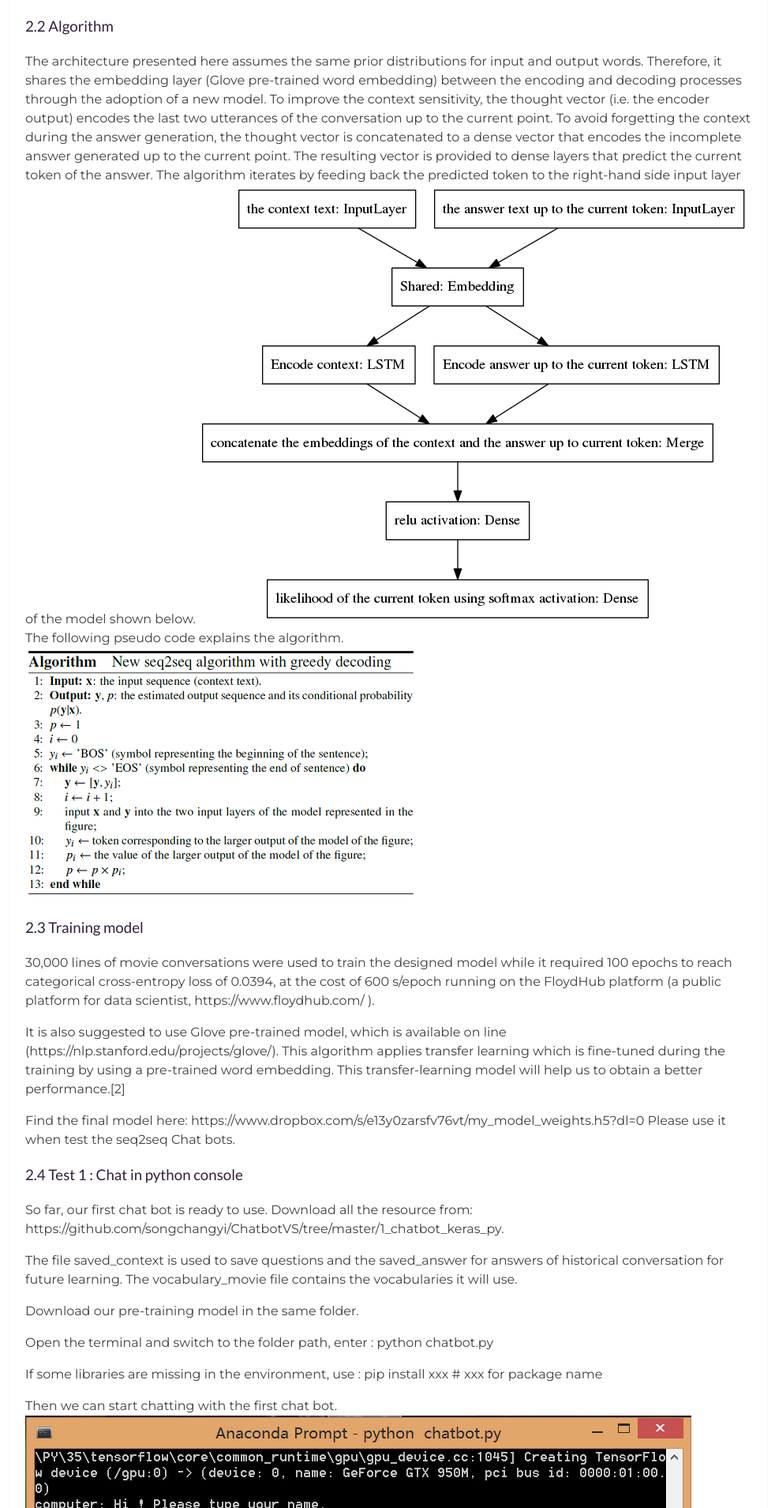
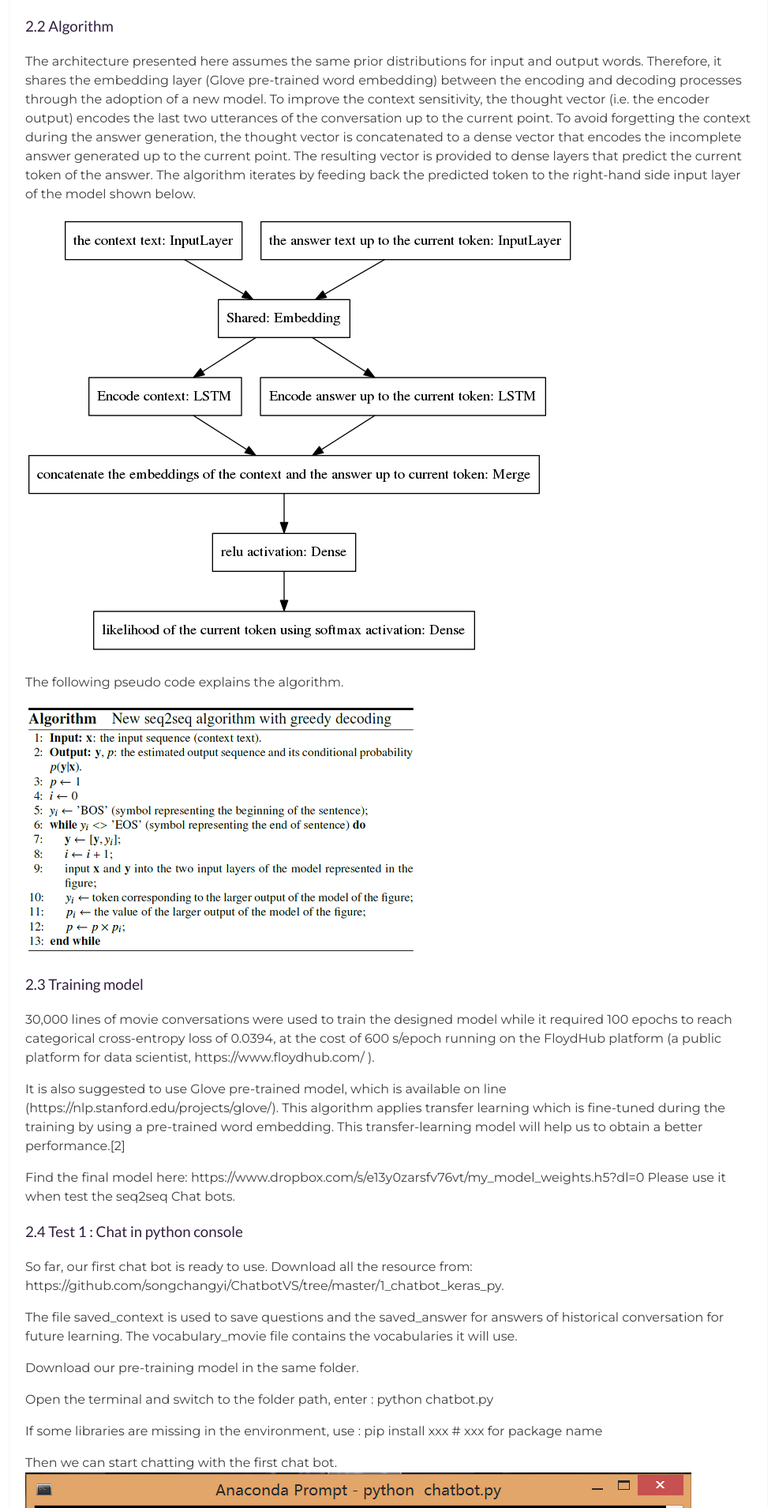
Before and after one commit to songchangyi/songchangyi.github.io, a Jekyll site: the page built from _posts/2017-11-20-ChatbotVS.md, in a window 1280 px wide. Shown: the part 1624-3533 px from the top of the page at 79% size, without its empty margins (148-1130 px from the left). Built offline with Jekyll 4.4.1, drawn with Linux system fonts in a browser that asks for light colours.

Commit message:
Update 2017-11-20-ChatbotVS.md

```diff
--- a/_posts/2017-11-20-ChatbotVS.md
+++ b/_posts/2017-11-20-ChatbotVS.md
@@ -32,8 +32,11 @@
 The architecture presented here assumes the same prior distributions for input and output words. Therefore, it shares the embedding layer (Glove pre-trained word embedding) between the encoding and decoding processes through the adoption of a new model.
 To improve the context sensitivity, the thought vector (i.e. the encoder output) encodes the last two utterances of the conversation up to the current point. To avoid forgetting the context during the answer generation, the thought vector is concatenated to a dense vector that encodes the incomplete answer generated up to the current point. The resulting vector is provided to dense layers that predict the current token of the answer.
 The algorithm iterates by feeding back the predicted token to the right-hand side input layer of the model shown below.
+
 <img src="{{ site.baseurl }}/assets/img/Algorithm.png">
+
 The following pseudo code explains the algorithm.
+
 <img src="{{ site.baseurl }}/assets/img/AlgorithmCode.png">
 
 ### 2.3 Training model
@@ -100,7 +103,9 @@
 Here the pre-trained model is unnecessary.
 
 As shown below, it is possible to make chat bot in very short lines of code.
+
 <img src="{{ site.baseurl }}/assets/img/chatterbot.png">
+
 The way to integrate web part and chat part is the same as 2.6.
 ## 4. Chat bot III (integrated with Google API)
 By using different algorithm, it is not so difficult to create a text based chat bot, but more API functions can make the robot much interesting. Here we can see how a Chat bot integrated Google API attract many fans on Wechat.
@@ -118,10 +123,11 @@
 https://github.com/songchangyi/ChatbotVS/tree/master/4_chatbot_googleAPI
 ### 4.2 Test
 Test results from Wechat :
+
 <img src="{{ site.baseurl }}/assets/img/chatbotGoogle1.jpg">
-<img src="{{ site.baseurl }}/assets/img/chatbotGoogle2.jpgg">
+<img src="{{ site.baseurl }}/assets/img/chatbotGoogle2.jpg">
 <img src="{{ site.baseurl }}/assets/img/chatbotGoogle3.jpg">
-<img src="{{ site.baseurl }}/assets/img/chatbotGoogle4.jpg">
+<img width="500" src="{{ site.baseurl }}/assets/img/chatbotGoogle4.jpg">
 Try to talk with it by scanning the QR-Code.
 
 ## 5. Bibliographies
```
